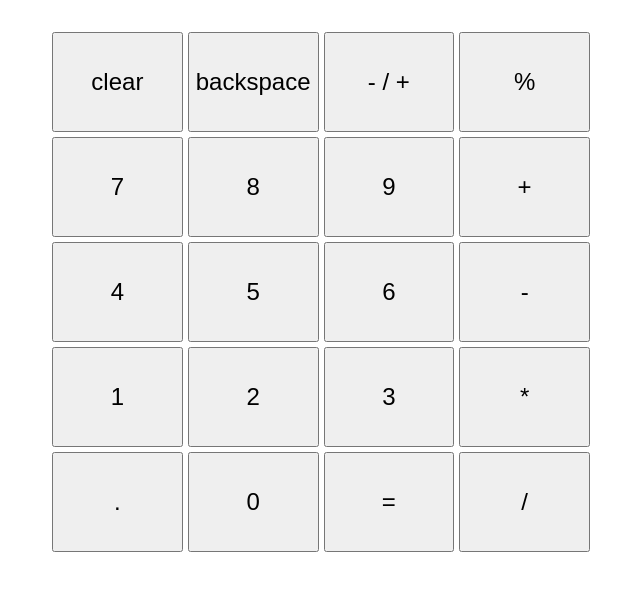
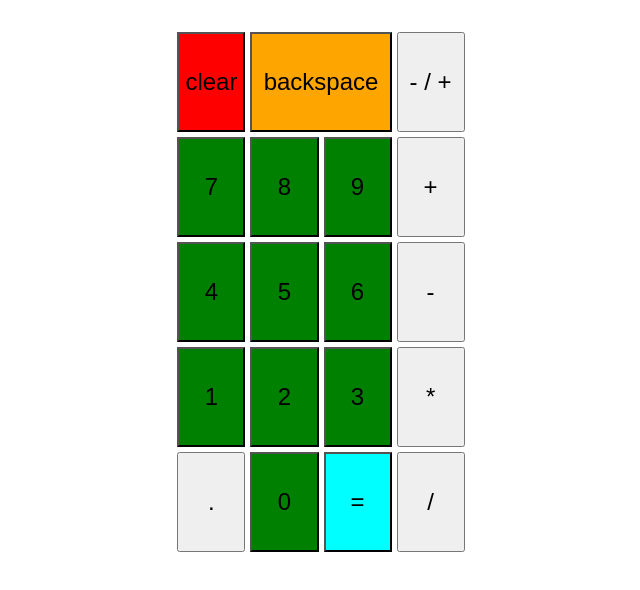
Before and after one commit to Miran-Mirantee/calculator, a plain HTML site: page index.html in a window 1280 px wide. Shown: the whole page, without its empty margins (319-959 px from the left). Drawn offline with Linux system fonts and the light colour scheme.

Commit message:
Remove modulus button, fixed clear button temp bug

```diff
--- a/index.html
+++ b/index.html
@@ -13,9 +13,9 @@
         <div class="display"></div>
         <div class="btn-panel">
             <button class="btn clear">clear</button>
-            <button class="btn backspace">backspace</button>
+            <button class="btn backspace grid-column-span-2">backspace</button>
             <button class="btn operator negate">- / +</button>
-            <button class="btn operator modulus">%</button>
+            <!-- <button class="btn operator modulus">%</button> -->
             <button class="btn number">7</button>
             <button class="btn number">8</button>
             <button class="btn number">9</button>
@@ -30,7 +30,7 @@
             <button class="btn operator multiply">*</button>
             <button class="btn dot">.</button>
             <button class="btn number">0</button>
-            <button class="btn operator equal">=</button>
+            <button class="btn equal">=</button>
             <button class="btn operator divide">/</button>
         </div>
     </div>
--- a/scripts.js
+++ b/scripts.js
@@ -4,7 +4,10 @@ let temp = [];
 let num1Rdy = false;
 let num2Rdy = false;
 let operator;
-let result;
+
+function negate(num) {
+    return num * -1;
+}
 
 function add(num1, num2) {
     return num1 + num2;
@@ -55,6 +58,11 @@ equalBtn.addEventListener('click', () => {
     else
         console.log(`enter num2 first`)
 });
+
+const negateBtn = document.querySelector('.negate');
+negateBtn.addEventListener('click', () => [
+
+]);
 
 const addBtn = document.querySelector('.add');
 addBtn.addEventListener('click', () => {
@@ -143,6 +151,7 @@ clearBtn.addEventListener('click', () => {
     num2 = undefined;
     num1Rdy = false;
     num2Rdy = false;
+    temp = [];
     showDisplay('');
 });
 
--- a/styles.css
+++ b/styles.css
@@ -31,6 +31,22 @@ body {
 
 .btn {
     height: 100px;
-    width: auto;
+    /* width: 200px; */
     font-size: 24px;
 }
+
+.number {
+    background-color: green;
+}
+
+.clear {
+    background-color: red;
+}
+
+.backspace {
+    background-color: orange;
+}
+
+.equal {
+    background-color: cyan;
+}
```
